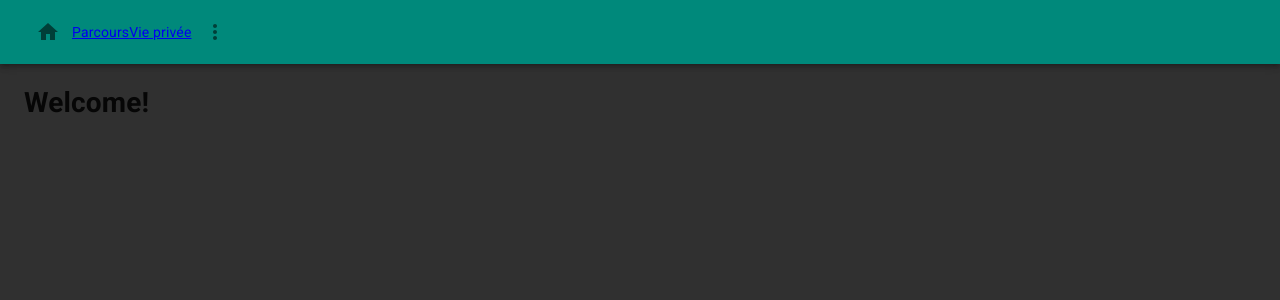
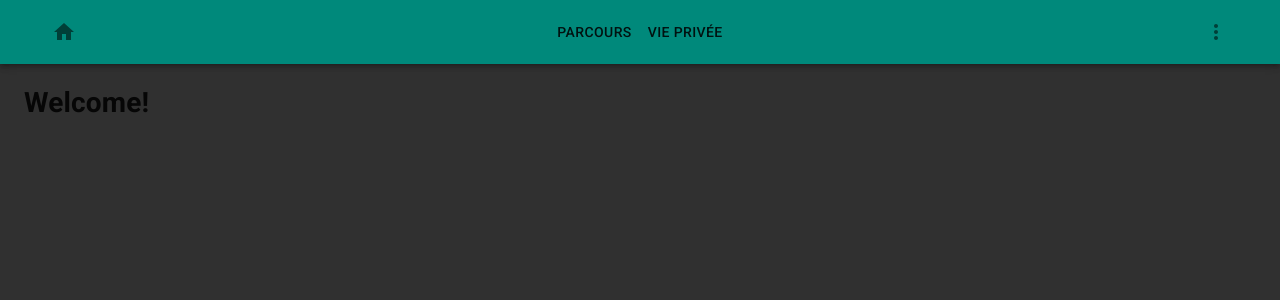
Before and after one commit to MarcDelp/website, a React app: page / in a window 1280 px wide. Shown: the top 300 px of the page. Built offline with nearby package versions, Linux system fonts and the light colour scheme.

Commit message:
feat(styles): add styling for navbar & theme selector

```diff
--- a/src/Navbar.jsx
+++ b/src/Navbar.jsx
@@ -1,24 +1,55 @@
 import React from 'react'
 import { NavLink } from 'react-router-dom'
 import AppBar from '@material-ui/core/AppBar'
+import Button from '@material-ui/core/Button'
 import IconButton from '@material-ui/core/IconButton'
 import Toolbar from '@material-ui/core/Toolbar'
 import HomeIcon from '@material-ui/icons/Home'
+import { makeStyles } from '@material-ui/core/styles'
 
 import Settings from './Settings/Settings'
 
+const useStyles = makeStyles((theme) => ({
+  navbarContainer: {
+    display: 'flex',
+    alignItems: 'center',
+    justifyContent: 'space-between',
+    width: '100%'
+  },
+  homeButton: {
+    marginLeft: theme.spacing(2)
+  }
+}))
+
 export default function Navbar () {
+  const classes = useStyles()
+
   return (
     <AppBar position='sticky'>
       <Toolbar>
-        <NavLink to='/'>
-          <IconButton>
-            <HomeIcon/>
-          </IconButton>
-        </NavLink>
-        <NavLink to='/cv'>Parcours</NavLink>
-        <NavLink to='/privacy'>Vie privée</NavLink>
-        <Settings/>
+        <div className={ classes.navbarContainer }>
+          <NavLink to='/'>
+            <IconButton className={classes.homeButton}>
+              <HomeIcon/>
+            </IconButton>
+          </NavLink>
+
+          <div>
+            <NavLink to='/cv'>
+              <Button disableRipple>
+                Parcours
+              </Button>
+            </NavLink>
+
+            <NavLink to='/privacy'>
+              <Button disableRipple>
+                Vie privée
+              </Button>
+            </NavLink>
+          </div>
+
+          <Settings/>
+        </div>
       </Toolbar>
     </AppBar>
   )
--- a/src/Settings/ColorPicker.jsx
+++ b/src/Settings/ColorPicker.jsx
@@ -1,13 +1,29 @@
 import React from 'react'
 import PropTypes from 'prop-types'
 import { ColorPicker as MUIColorPicker } from 'material-ui-color'
+import { makeStyles } from '@material-ui/core/styles'
 
+const useStyles = makeStyles((theme) => ({
+  colorPickerContainer: {
+    display: 'flex',
+    alignItems: 'center',
+    justifyContent: 'space-between'
+  },
+  label: {
+    marginLeft: theme.spacing(1)
+  },
+  colorPicker: {
+    marginRight: theme.spacing(3)
+  }
+}))
 export default function ColorPicker ({ color, updateColor, label, type }) {
   const updateColorWrapper = (color) => updateColor(type, `#${color.hex}`)
+  const classes = useStyles()
 
   return (
-    <>
-      <span>{ label }</span>
+    <div className={ classes.colorPickerContainer }>
+      <span className={ classes.label }>{ label }</span>
+      <div className={classes.colorPicker}>
         <MUIColorPicker
           deferred
           disableAlpha
@@ -15,7 +31,8 @@ export default function ColorPicker ({ color, updateColor, label, type }) {
           value={ color }
           onChange={ updateColorWrapper }
         />
-    </>
+      </div>
+    </div>
   )
 }
 
--- a/src/Settings/Settings.jsx
+++ b/src/Settings/Settings.jsx
@@ -2,15 +2,28 @@ import React, { useState } from 'react'
 import Drawer from '@material-ui/core/Drawer'
 import IconButton from '@material-ui/core/IconButton'
 import MoreIcon from '@material-ui/icons/MoreVert'
+import { makeStyles } from '@material-ui/core/styles'
 
 import StyleSelector from './StyleSelector'
 
+const useStyles = makeStyles((theme) => ({
+  settingButton: {
+    marginRight: theme.spacing(2)
+  },
+  settingContainer: {
+    marginLeft: theme.spacing(2),
+    marginRight: theme.spacing(1)
+  }
+}))
+
 export default function Settings () {
   const [open, setOpen] = useState(false)
+  const classes = useStyles()
 
   return (
     <>
       <IconButton
+        className={ classes.settingButton }
         onClick={ () => setOpen(true) }
       >
         <MoreIcon/>
@@ -20,7 +33,9 @@ export default function Settings () {
         open={ open }
         onClose={ () => setOpen(false) }
       >
-        <StyleSelector/>
+        <div className={ classes.settingContainer }>
+          <StyleSelector/>
+        </div>
       </Drawer>
     </>
   )
--- a/src/Settings/StyleSelector.jsx
+++ b/src/Settings/StyleSelector.jsx
@@ -20,11 +20,13 @@ export default function StyleSelector () {
 
   return (
     <>
+      <h3>Gestion du thème</h3>
       <RadioGroup
         value={ style }
         onChange={ handleStyleChange }
       >
         <FormControlLabel
+          disabled
           value='light'
           control={<Radio/>}
           label='Thème clair'
```
Also changed, not shown: src/ThemeHandler/themes/darkTheme.js (line endings or trailing spaces). Lines whose indentation alone changed are shown as unchanged.
